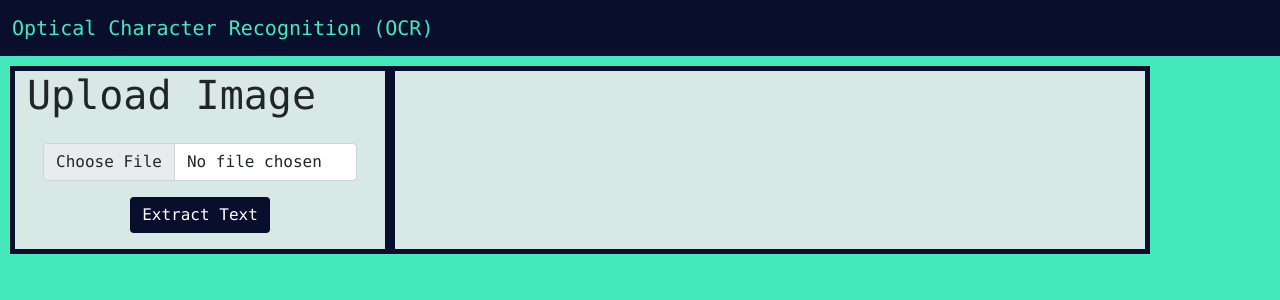
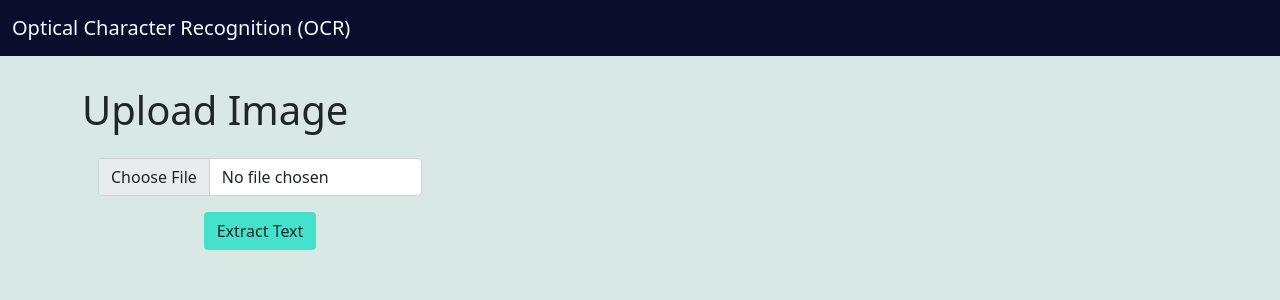
Before and after one commit to Germano06/dm_projrect, a Flask app: page / in a window 1280 px wide. Shown: the top 300 px of the page. Run offline with Flask 2, Linux system fonts and the light colour scheme.

Commit message:
ver 0.1.3

```diff
--- a/templates/index.html
+++ b/templates/index.html
@@ -5,13 +5,13 @@
     <meta charset="UTF-8">
     <meta http-equiv="X-UA-Compatible" content="IE=edge">
     <meta name="viewport" content="width=device-width, initial-scale=1.0">
+    <link href="styleindex.css" rel="stylesheet">
     <link href="https://cdn.jsdelivr.net/npm/bootstrap@5.0.2/dist/css/bootstrap.min.css" rel="stylesheet"
         integrity="sha384-EVSTQN3/azprG1Anm3QDgpJLIm9Nao0Yz1ztcQTwFspd3yD65VohhpuuCOmLASjC" crossorigin="anonymous">
-    <link href="indexstyle.css" rel="stylesheet">
     <title>Home</title>
 </head>
 
-<body>
+<body id="b">
     <nav class="navbar sticky-top navbar-custom">
         <div class="container-fluid">
             <a class="navbar-brand" href="#">Optical Character Recognition (OCR)</a>
@@ -22,8 +22,8 @@
             <div class="col-md-4">
                 <h1>Upload Image</h1>
                 <form class="p-3 text-center" action="/" , method="post" enctype="multipart/form-data">
-                    <input class="form-control" type="file" name="imagefile">
-                    <input class="btn btn-primary mt-3" type="submit" value="Extract Text">
+                    <input id="form" class="form-control" type="file" name="imagefile">
+                    <input id="button" class="btn mt-3 btn-custom" type="submit" value="Extract Text">
                 </form>
             </div>
 
--- a/templates/indexstyle.css
+++ /dev/null
@@ -1,37 +0,0 @@
-body{
-    font-family: consolas;
-    background-color:#44eabb;
-    ;
-}
-
-.navbar-custom{
-    background-color:#080E2C;
-    text-align: center;
-}
-
-
-nav a, nav a .navbar-brand{
-
-    text-align: center;
-    color:#44eabb;
-}
-
-.container{
-
-    margin:10px;
-}
-
-.btn{
-    border: #080E2C;
-    background-color: #080E2C;
-}
-
-.col-md-4{
-    border: 5px solid #080E2C;
-    background-color: #d8e8e4;
-}
-
-.col-md-8{
-    border: 5px solid #080E2C;
-    background-color: #d8e8e4;
-}
--- /dev/null
+++ b/templates/styleindex.css
@@ -0,0 +1,19 @@
+#b{
+    background-color: #d8e8e4;
+}
+.navbar-custom{
+    background-color: #080e2c;
+    text-align: center;
+}
+nav a, nav a .navbar-brand{
+
+    text-align: center;
+    color:#f3fdfb;
+}
+.container{
+    margin:10px;
+    padding:20px;
+}
+#button{
+    background-color: #44e2cb;
+}
```
